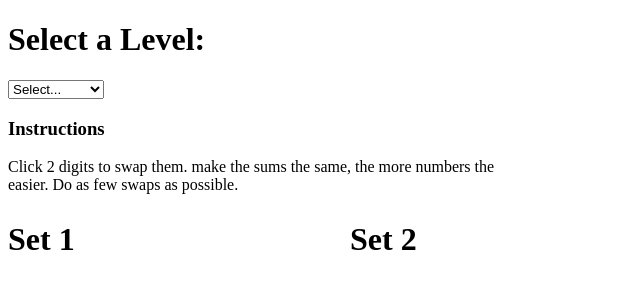
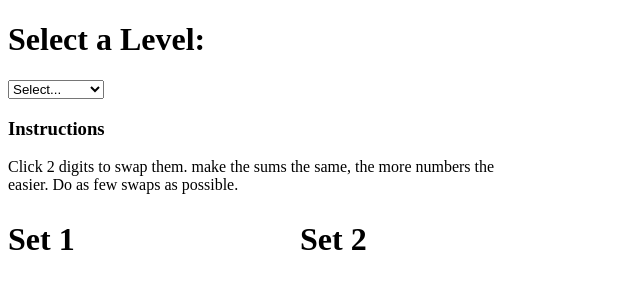
Before and after one commit to theutisticcoder/Mathematchics, a plain HTML site: page index.html in a window 1280 px wide. Shown: the whole page, without its empty margins (0-640 px from the left). Drawn offline with Linux system fonts and the light colour scheme.

Commit message:
Update index.html

```diff
--- a/index.html
+++ b/index.html
@@ -17,7 +17,7 @@
         }
         #set2{
             position: absolute;
-            left: 350px;
+            left: 300px;
             top:200px;
         }
         #inst{
```
